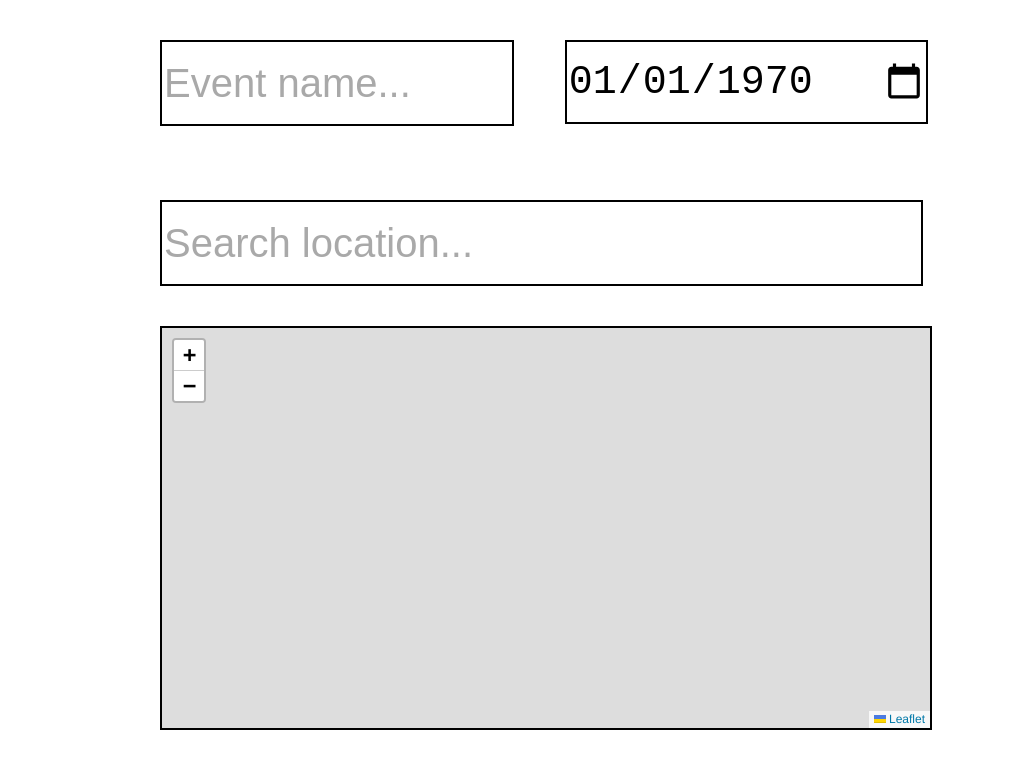
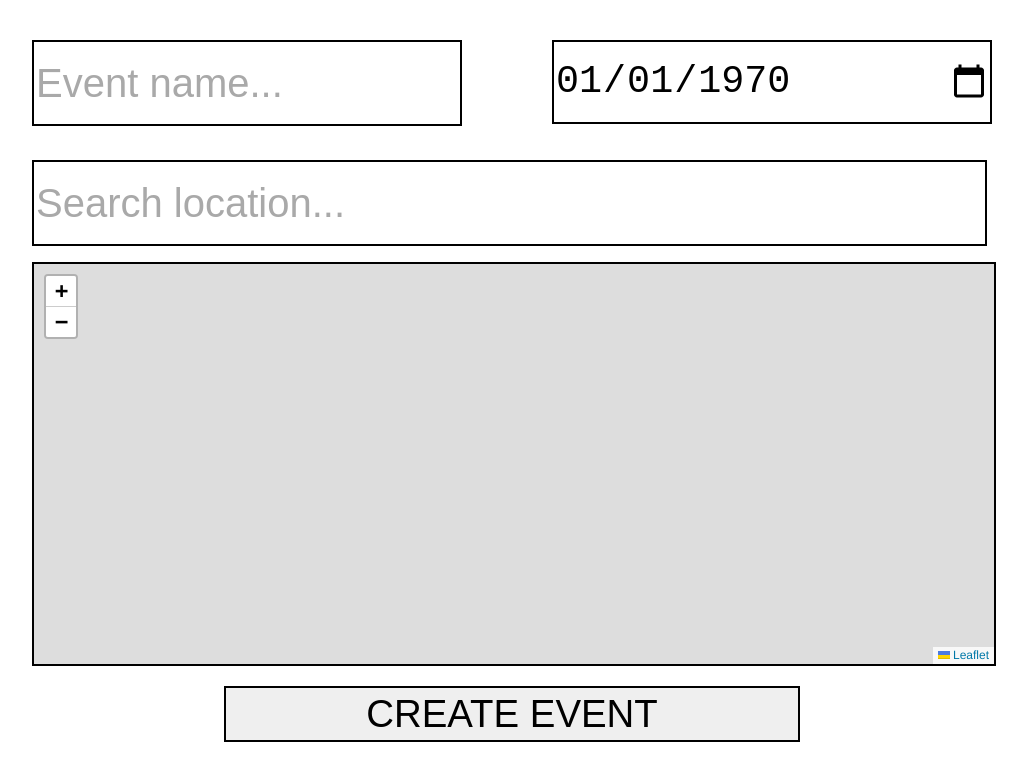
Before and after one commit to GiovanniCastellano-Uniparthenope/WeatherAgenda, a website: page NewEvent.html in a window 1280 px wide. Shown: the whole page, without its empty margins (104-1131 px from the left). Drawn offline with nearby package versions, Linux system fonts and the light colour scheme; no server answers.

Commit message:
City search now works
City search bar now works, when a city name is correctly inserted and the search bar is blurred, a fetch event for the OpenWeather API will happen, it will retrieve corresponding latitude and longitude from the json file returned and will set the map to those coordinates.

Also added a button to create the event which, for now, will only print the event name, date and coordinates

```diff
--- a/NewEvent.html
+++ b/NewEvent.html
@@ -31,6 +31,7 @@
         </div>
         <input type="text" id="search" class="search" value="Search location..." style="color: #a9a9a9">
         <div id="mapid" class="mapid"></div>
+        <input type="button" id="createEvent" class="createEvent" value="CREATE EVENT">
     </div>
     <script src="js/NewEvent.js"></script>
 </body>
--- a/css/NewEvent.css
+++ b/css/NewEvent.css
@@ -1,36 +1,36 @@
 .mapid {
     height: 50vh;
-    width: 60vw;
-    margin: 0vh 0vw 5vh 0vw;
+    width: 75vw;
+    margin: 0vh 0vw 2vh 0vw;
     display: inline-block;
     border: 2px solid black;
 }
 
 .eventdata {
-    margin: 5vh 20vw;
+    margin: 5vh 10vw;
     height: 90vh;
-    width: 60vw;
+    width: 80vw;
 }
 
 .firstrow{
     display: flex;
     flex-direction: row;
     height: 15vh;
-    width: 60vw;
-    margin: 0vh 0vw 5vh 0vw;
+    width: 75vw;
+    margin: 0vh 0vw 0vh 0vw;
 }
 
 .name{
     height: 10vh;
-    width: 27vw;
+    width: 33vw;
     font-size: min(5vw, 5vh);
-    margin: 0vh 2vw 0vh 0vw;
+    margin: 0vh 5vw 0vh 0vw;
     border: 2px solid black;
 }
 .date{
     height: 10vh;
-    width: 28vw;
-    font-size: min(5vw, 5vh);
+    width: 34vw;
+    font-size: min(3vw, 5vh);
     margin: 0vh 0vw 0vh 2vw;
     border: 2px solid black;
 }
@@ -38,8 +38,16 @@
 .search{
     display: inline-block;
     height: 10vh;
-    width: 59vw;
-    font-size: min(5vw, 5vh);
-    margin: 0vh 10vw 5vh 0vw;
+    width: 74vw;
+    font-size: min(6vw, 5vh);
+    margin: 0vh 10vw 2vh 0vw;
     border: 2px solid black;
 }
+
+.createEvent{
+    height: 7vh;
+    width: 45vw;
+    font-size: min(3vw, 5vh);
+    border: 2px solid black;
+    margin: 0vh 15vw 0vh 15vw;
+}
--- a/js/NewEvent.js
+++ b/js/NewEvent.js
@@ -1,5 +1,12 @@
 window.onload = () => {
+    var LeafletKey = "";
+    var OpenWeatherKey = "";
+    var lat = 0.0;
+    var lon = 0.0;
 
+    const mymap = L.map('mapid')
+
+    const date = document.getElementById("date");
     const nametext = document.getElementById("name");
     nametext.onfocus = function (){
         nametext.value = "";
@@ -14,6 +21,11 @@ window.onload = () => {
         }
     }
     const searchtext = document.getElementById("search");
+    searchtext.onkeypress = function (ke){
+        if(ke.key === "Enter")
+            searchtext.blur();
+    }
+
     searchtext.onfocus = function (){
         searchtext.value = "";
         searchtext.style.color = "#000000"
@@ -23,15 +35,48 @@ window.onload = () => {
         if (searchtext.value === "")
         {
             searchtext.style.color = "#a9a9a9"
-            searchtext.value = "Search location...";
+            searchtext.value = "Search city...";
+        }
+        else
+        {
+            var path = "https://api.openweathermap.org/data/2.5/weather?q="+ searchtext.value
+                +"&units=metric&appid=" + OpenWeatherKey;
+
+            fetch(path)
+                .then( e => e.json())
+                .then(weather => {
+                    const cod = weather.cod;
+                    if(cod === 200)
+                    {
+                        lat = weather.coord.lat;
+                        lon = weather.coord.lon;
+                        mymap.setView([lat , lon], 13)
+                    }
+                    else
+                    {
+                        searchtext.style.color = "#a9a9a9"
+                        searchtext.value = "City not found...";
+                    }
+                })
+                .catch()
         }
     }
 
-    var LeafletKey = "";
-    var lat = 0.0;
-    var lon = 0.0;
+    mymap.locate()
+    .on("locationfound", function(coords){
+        lat = coords.latitude;
+        lon = coords.longitude
+        mymap.setView([lat, lon], 18)
+    })
+    .on("locationerror", function (error){
+        lat = 40.856721;
+        lon = 14.28451;
+        mymap.setView([lat, lon], 18)
+    });
 
-    var mymap = L.map('mapid')
+    mymap.on("click", function(coords){
+        console.log(mymap.getCenter().lat + "   -   " + mymap.getCenter().lng);
+    });
 
     var LeafletFile = new XMLHttpRequest();
     LeafletFile.open("GET", "js/LeafletKey.txt", true);
@@ -55,19 +100,6 @@ window.onload = () => {
     }
     LeafletFile.send(null);
 
-    mymap.locate()
-    .on("locationfound", function(coords){
-        lat = coords.latitude;
-        lon = coords.longitude
-        mymap.setView([lat, lon], 18)
-    })
-    .on("locationerror", function (error){
-        lat = 40.856721;
-        lon = 14.28451;
-        mymap.setView([lat, lon], 18)
-    });
-
-    var OpenWeatherKey = "";
     var OpenWeatherFile = new XMLHttpRequest();
     OpenWeatherFile.open("GET", "js/OpenWeatherKey.txt", true);
     OpenWeatherFile.onload = function ()
@@ -77,9 +109,17 @@ window.onload = () => {
             if(OpenWeatherFile.status === 200 || OpenWeatherFile.status === 0)
             {
                 OpenWeatherKey = OpenWeatherFile.responseText;
-                //Add here OpenWeather interactions
             }
         }
     }
     OpenWeatherFile.send(null);
+
+    document.getElementById("createEvent").onclick = function(e){
+        createEvent(nametext.value, date.value, lat, lon);
+    }
 }
+
+function createEvent(name, date, lat, lon)
+{
+    console.log("Name: " + name + "\nDate: " + date + "\nLatitude: " + lat + "\nLongitude: " + lon);
+}
--- a/js/main.js
+++ b/js/main.js
@@ -78,7 +78,7 @@ function afterInitialize(key, lat, lon)
             document.getElementById("moisture").innerText = "H: " + weather.main.humidity.toString() + "%";
             document.getElementById("clouds").innerText = "C: " + weather.clouds.all.toString() + "%";
         })
-        .catch(console.error)
+        .catch()
 
     /*
     Notification.requestPermission().then( function(permission)
```
